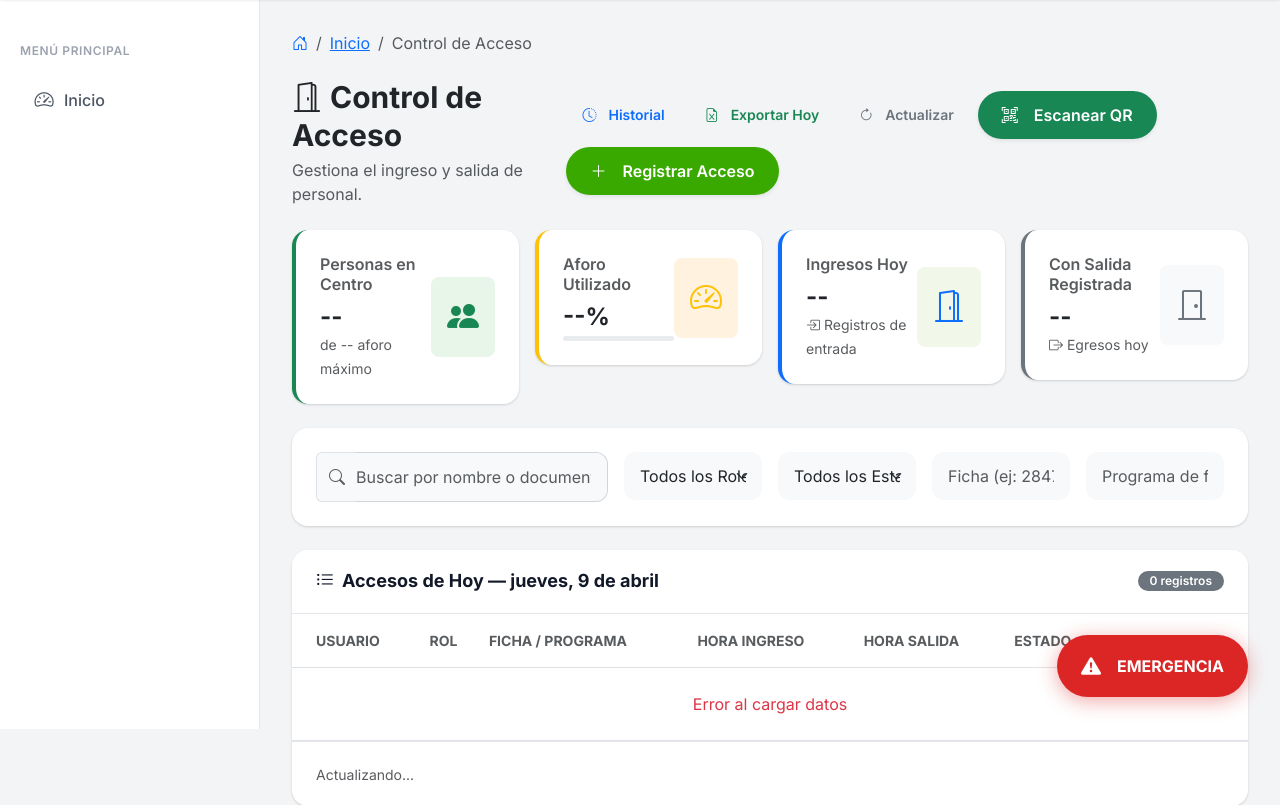
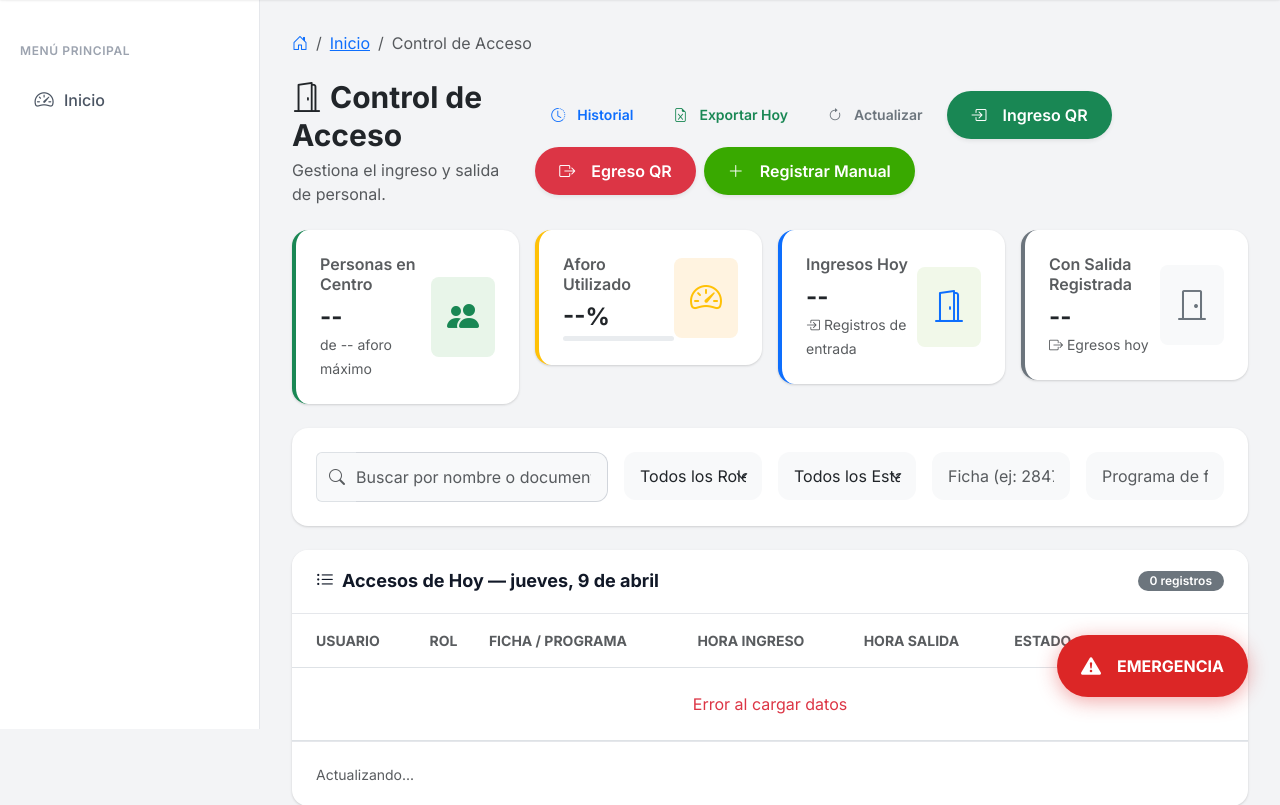
Before and after one commit to Julian110308/proyecto_final_sst, a Django app: template sst_proyecto/templates/control_acceso.html in a window 1280 px wide. Shown: the part 71-876 px from the top of the page. Run offline with Django 4.2, Linux system fonts and the light colour scheme; the template is opened without the code that fills it, so the values that code supplies are empty; some libraries are stand-ins or nearby versions.

Commit message:
Feat: botones separados Ingreso QR / Egreso QR en control de acceso
- Dos botones distintos: verde para Ingreso, rojo para Egreso
- Modal del escáner cambia color y título según el modo seleccionado
- Backend acepta campo 'modo' (INGRESO/EGRESO) para forzar la acción
- Si modo=INGRESO y el usuario ya está dentro → error claro
- Si modo=EGRESO y el usuario no tiene ingreso activo → error claro
- Sin 'modo': mantiene auto-detección anterior (compatibilidad)

Co-Authored-By: Claude Sonnet 4.6 <noreply@anthropic.com>

```diff
--- a/sst_proyecto/templates/control_acceso.html
+++ b/sst_proyecto/templates/control_acceso.html
@@ -23,11 +23,14 @@
         <button class="btn btn-outline-secondary btn-sm" onclick="cargarTodo()">
             <i class="bi bi-arrow-clockwise me-1"></i>Actualizar
         </button>
-        <button class="btn btn-success text-white shadow-sm rounded-pill px-4" data-bs-toggle="modal" data-bs-target="#modalEscanerQR">
-            <i class="bi bi-qr-code-scan me-2"></i>Escanear QR
+        <button class="btn btn-success text-white shadow-sm rounded-pill px-4" onclick="abrirEscaner('INGRESO')">
+            <i class="bi bi-box-arrow-in-right me-2"></i>Ingreso QR
+        </button>
+        <button class="btn btn-danger text-white shadow-sm rounded-pill px-4" onclick="abrirEscaner('EGRESO')">
+            <i class="bi bi-box-arrow-right me-2"></i>Egreso QR
         </button>
         <button class="btn btn-primary text-white shadow-sm rounded-pill px-4" data-bs-toggle="modal" data-bs-target="#modalRegistroManual">
-            <i class="bi bi-plus-lg me-2"></i>Registrar Acceso
+            <i class="bi bi-plus-lg me-2"></i>Registrar Manual
         </button>
     </div>
 </div>
@@ -500,11 +503,11 @@ function mostrarAlerta(msg, tipo) {
     <div class="modal-dialog modal-dialog-centered" style="max-width:420px;">
         <div class="modal-content border-0 shadow-lg" style="border-radius:18px; overflow:hidden;">
 
-            <!-- Header -->
-            <div class="modal-header border-0 text-white" style="background:linear-gradient(135deg,#16a34a,#166534); padding:1.25rem 1.5rem;">
+            <!-- Header (color cambia según modo) -->
+            <div class="modal-header border-0 text-white" id="qrModalHeader" style="padding:1.25rem 1.5rem;">
                 <div>
-                    <h5 class="modal-title fw-bold mb-0"><i class="bi bi-qr-code-scan me-2"></i>Escanear QR</h5>
-                    <small style="opacity:.8;">Apunta la cámara al QR del usuario</small>
+                    <h5 class="modal-title fw-bold mb-0" id="qrModalTitulo"><i class="bi bi-qr-code-scan me-2"></i>Escanear QR</h5>
+                    <small style="opacity:.8;" id="qrModalSubtitulo">Apunta la cámara al QR del usuario</small>
                 </div>
                 <button type="button" class="btn-close btn-close-white ms-auto" data-bs-dismiss="modal" onclick="detenerScanner()"></button>
             </div>
@@ -555,6 +558,29 @@ function mostrarAlerta(msg, tipo) {
 const CSRF_QR = document.cookie.match(/csrftoken=([^;]+)/)?.[1] || '';
 let _html5QrCode = null;
 let _escaneando = false;
+let _modoEscaner = 'INGRESO'; // 'INGRESO' o 'EGRESO'
+
+const ESTILOS_MODO = {
+    INGRESO: {
+        bg: 'linear-gradient(135deg,#16a34a,#166534)',
+        titulo: '<i class="bi bi-box-arrow-in-right me-2"></i>Registrar Ingreso',
+        subtitulo: 'Escanea el QR del usuario que entra al centro',
+    },
+    EGRESO: {
+        bg: 'linear-gradient(135deg,#dc2626,#991b1b)',
+        titulo: '<i class="bi bi-box-arrow-right me-2"></i>Registrar Egreso',
+        subtitulo: 'Escanea el QR del usuario que sale del centro',
+    },
+};
+
+function abrirEscaner(modo) {
+    _modoEscaner = modo || 'INGRESO';
+    const estilo = ESTILOS_MODO[_modoEscaner];
+    document.getElementById('qrModalHeader').style.background = estilo.bg;
+    document.getElementById('qrModalTitulo').innerHTML = estilo.titulo;
+    document.getElementById('qrModalSubtitulo').textContent = estilo.subtitulo;
+    bootstrap.Modal.getOrCreateInstance(document.getElementById('modalEscanerQR')).show();
+}
 
 document.getElementById('modalEscanerQR').addEventListener('shown.bs.modal', iniciarScanner);
 document.getElementById('modalEscanerQR').addEventListener('hidden.bs.modal', detenerScanner);
@@ -586,7 +612,6 @@ function detenerScanner() {
 
 async function onQrDetectado(token) {
     if (!_escaneando) return;
-    // Pausar scanner mientras procesamos
     await _html5QrCode.stop();
     _escaneando = false;
 
@@ -595,7 +620,7 @@ async function onQrDetectado(token) {
             method: 'POST',
             credentials: 'same-origin',
             headers: { 'Content-Type': 'application/json', 'X-CSRFToken': CSRF_QR },
-            body: JSON.stringify({ token }),
+            body: JSON.stringify({ token, modo: _modoEscaner }),
         });
         const d = await resp.json();
 
@@ -607,7 +632,7 @@ async function onQrDetectado(token) {
             const exito = document.getElementById('qrExito');
             exito.style.background = esIngreso
                 ? 'linear-gradient(135deg,#16a34a,#15803d)'
-                : 'linear-gradient(135deg,#2563eb,#1d4ed8)';
+                : 'linear-gradient(135deg,#dc2626,#991b1b)';
             document.getElementById('qrAccionTexto').textContent =
                 esIngreso ? '✅ INGRESO REGISTRADO' : '🚪 EGRESO REGISTRADO';
             document.getElementById('qrResNombre').textContent = u.nombre;
```
Also changed, not shown: sst_proyecto/control_acceso/views.py (+19 -4 lines).
